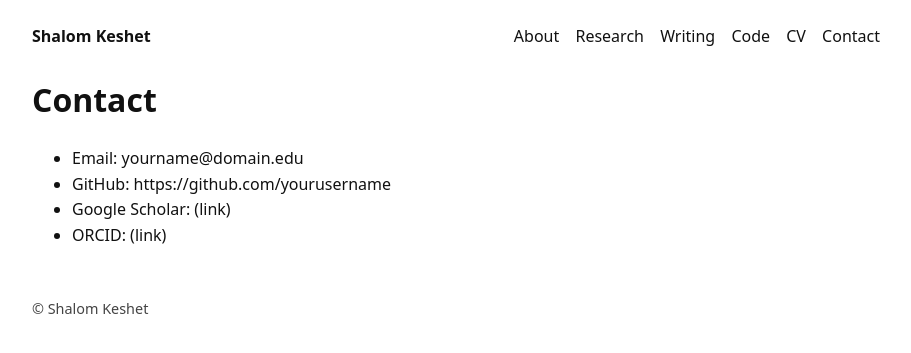
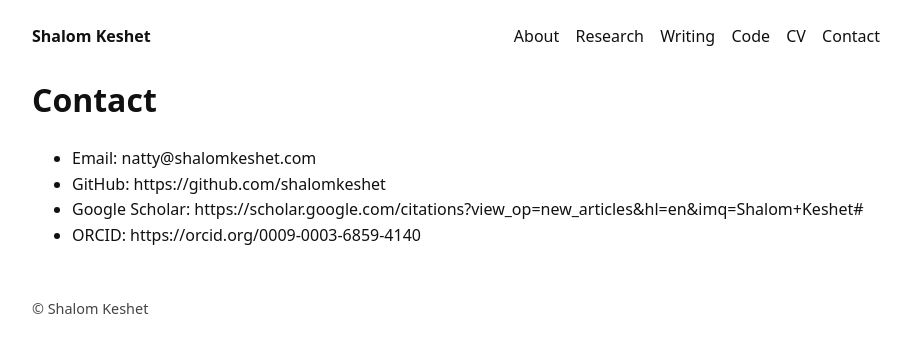
Before and after one commit to shalomkeshet/shalomkeshet.github.io, a Jekyll site: the page built from contact.md, in a window 1280 px wide. Shown: the top 353 px of the page, without its empty margins (178-1089 px from the left). Built offline with Jekyll 4.4.1, drawn with Linux system fonts in a browser that asks for light colours.

Commit message:
Update contact information

```diff
--- a/contact.md
+++ b/contact.md
@@ -3,7 +3,8 @@ layout: page
 title: Contact
 ---
 
-- Email: yourname@domain.edu
-- GitHub: https://github.com/yourusername
-- Google Scholar: (link)
-- ORCID: (link)
+- Email: natty@shalomkeshet.com
+- GitHub: https://github.com/shalomkeshet
+<!-- - Google Scholar: https://scholar.google.com/citations?user=shalomkeshet -->
+- Google Scholar: https://scholar.google.com/citations?view_op=new_articles&hl=en&imq=Shalom+Keshet#
+- ORCID: https://orcid.org/0009-0003-6859-4140
```
